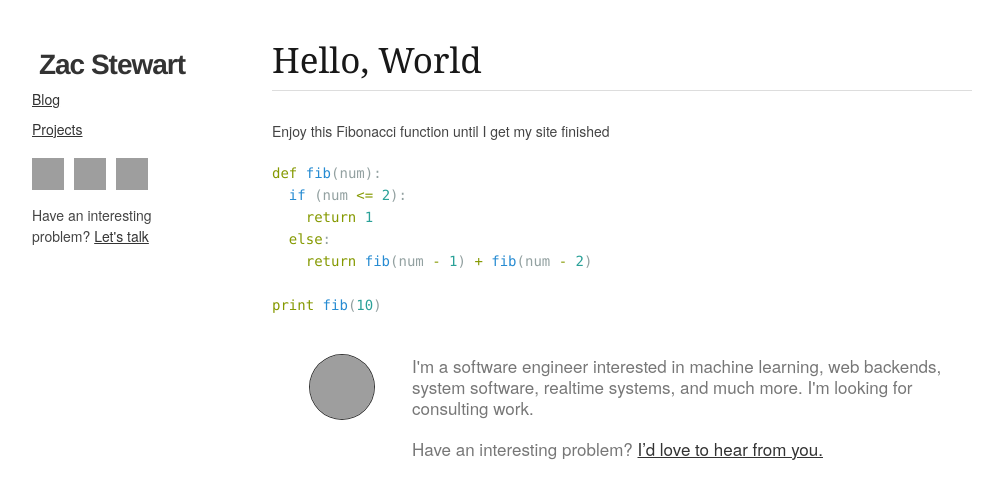
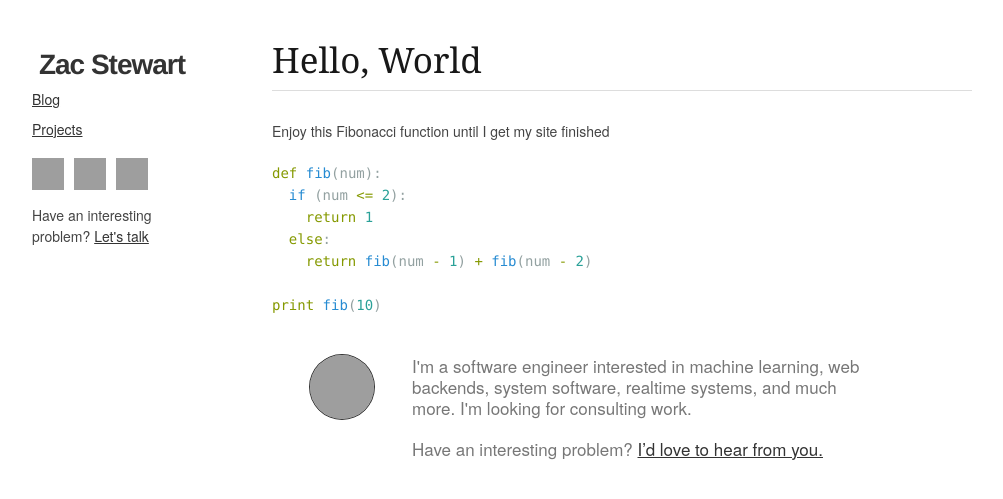
Before and after one commit to zacstewart/zacstewart.github.io, a Jekyll site: the page built from _posts/2011-06-11-hello,-world.md, in a window 1280 px wide. Shown: the top 499 px of the page, without its empty margins (138-1141 px from the left). Built offline with Jekyll 4.4.1, drawn with Linux system fonts in a browser that asks for light colours; grey boxes are pictures that could not be loaded.

Commit message:
Fix short-bio columns

```diff
--- a/_includes/short-bio.html
+++ b/_includes/short-bio.html
@@ -1,8 +1,8 @@
-<aside class="container short-bio">
+<aside class="short-bio">
   <div class="columns alpha two">
     <img src="http://gravatar.com/avatar/c5e99d5ecfaab30b92d9a7cdb34e0e33?s=64" alt="Zac Stewart" id="avatar">
   </div>
-  <div class="columns omega ten">
+  <div class="columns omega eight">
     <p>
       I'm a software engineer interested in machine learning, web backends,
       system software, realtime systems, and much more. I'm looking for
```
